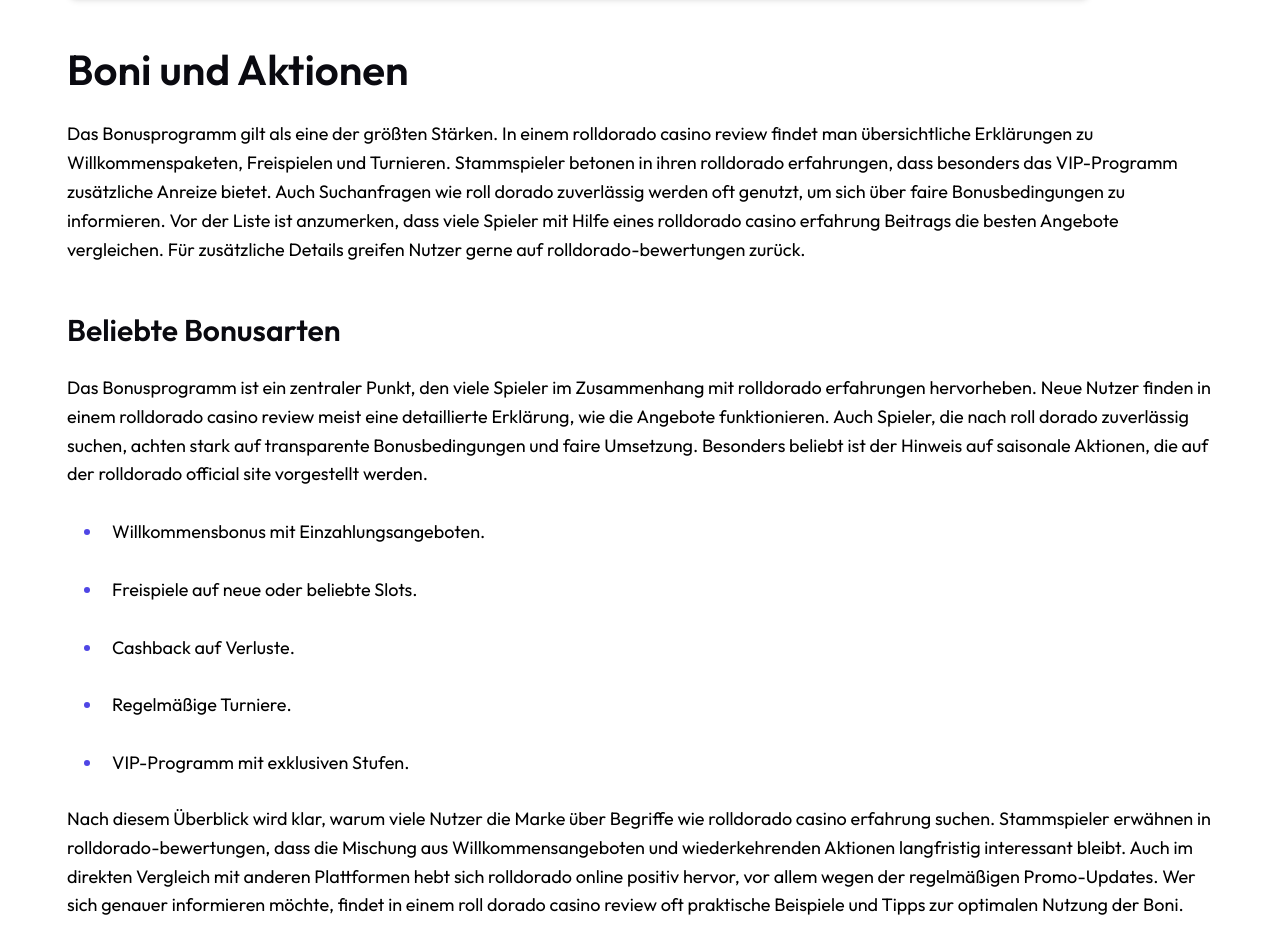
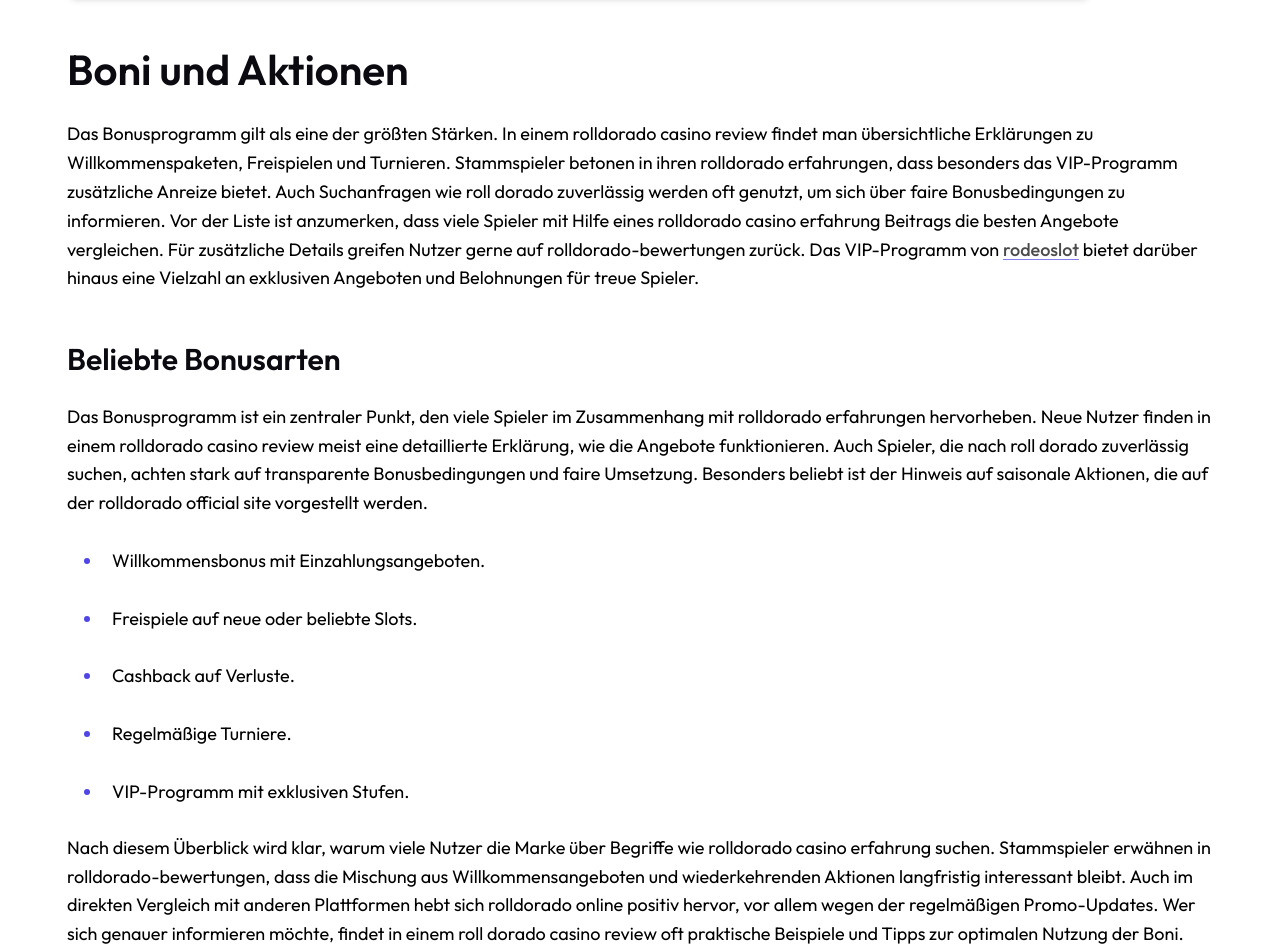
Before and after one commit to axh-00/rolldorado-bonus.ch, a plain HTML site: page index.html in a window 1280 px wide. Shown: the part 4048-5000 px from the top of the page. Drawn offline with Linux system fonts and the light colour scheme.

Commit message:
Update index.html

```diff
--- a/index.html
+++ b/index.html
@@ -338,7 +338,7 @@
 informieren. Vor der Liste ist anzumerken, dass viele Spieler mit Hilfe
 eines rolldorado casino erfahrung Beitrags die besten Angebote
 vergleichen. Für zusätzliche Details greifen Nutzer gerne auf
-rolldorado-bewertungen zurück.</p>
+rolldorado-bewertungen zurück. Das VIP-Programm von <a href="https://rodeo-slot.ch" title="rodeoslot">rodeoslot</a> bietet darüber hinaus eine Vielzahl an exklusiven Angeboten und Belohnungen für treue Spieler.</p>
 <h3 id="beliebte-bonusarten">Beliebte Bonusarten</h3>
 <p>Das Bonusprogramm ist ein zentraler Punkt, den viele Spieler im
 Zusammenhang mit rolldorado erfahrungen hervorheben. Neue Nutzer finden
```
